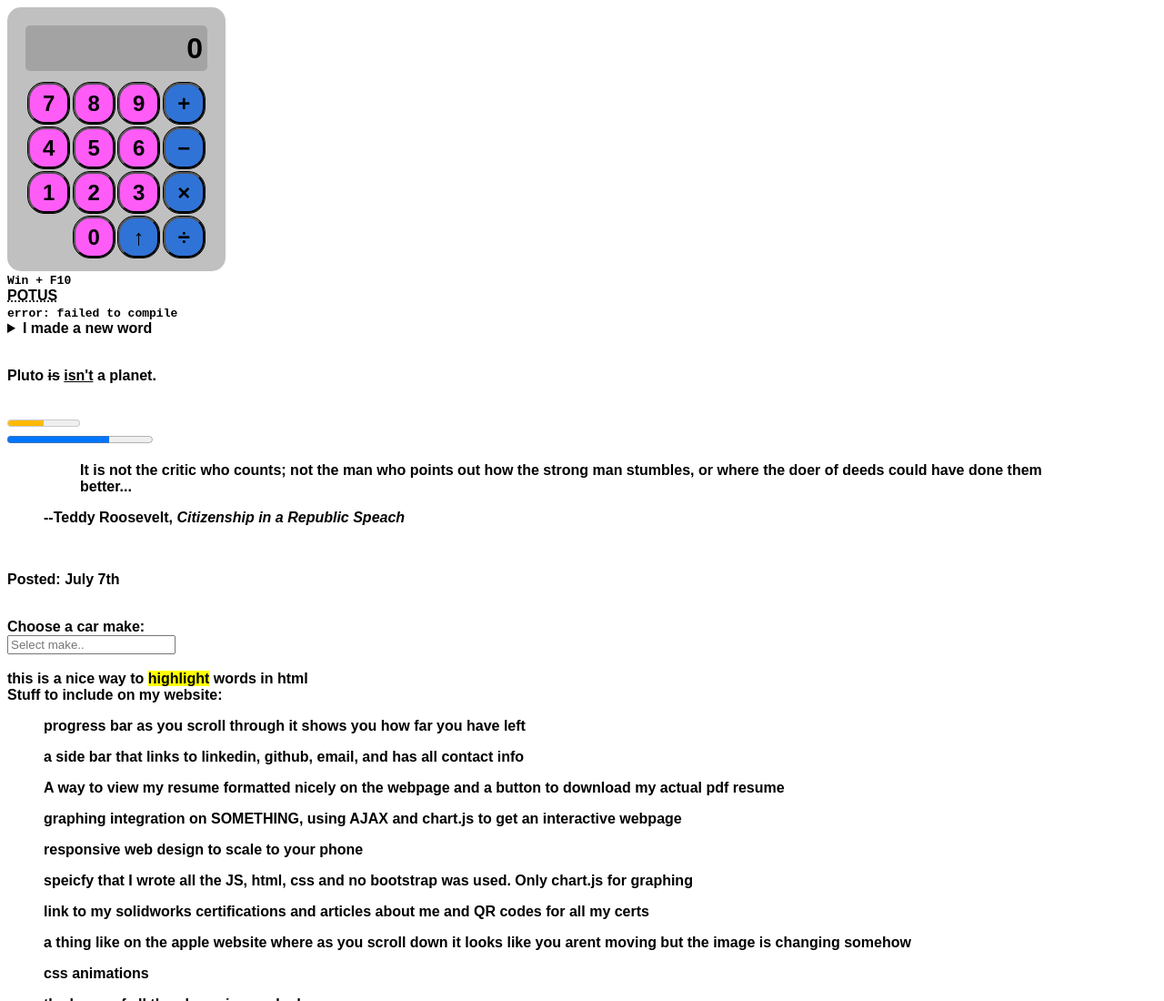
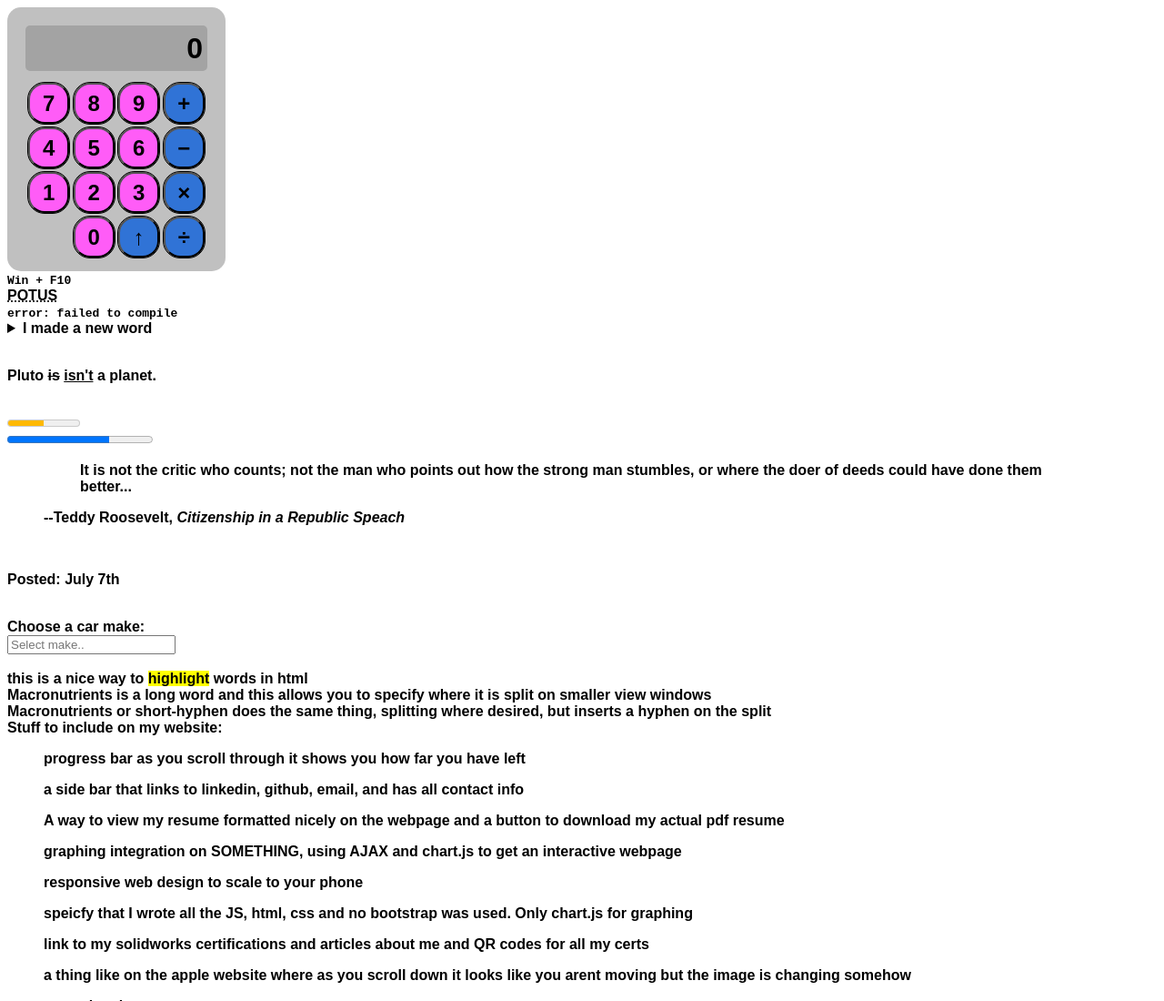
Before and after one commit to jtledon/jtledon.github.io, a plain HTML site: page index.html in a window 1280 px wide. Shown: the top 1100 px of the page at 91% size. Drawn offline with Linux system fonts and the light colour scheme.

Commit message:
adding wbr and &shy; tags

```diff
--- a/index.html
+++ b/index.html
@@ -91,6 +91,9 @@
 		<br>
 
 		<div>this is a nice way to <mark>highlight</mark> words in html</div>
+
+		<div>Macro<wbr>nutrients is a long word and this allows you to specify where it is split on smaller view windows</div>
+		<div>Macro&shy;nutrients or short-hyphen does the same thing, splitting where desired, but inserts a hyphen on the split</div>
 	</div>
 
 	<div>
```
